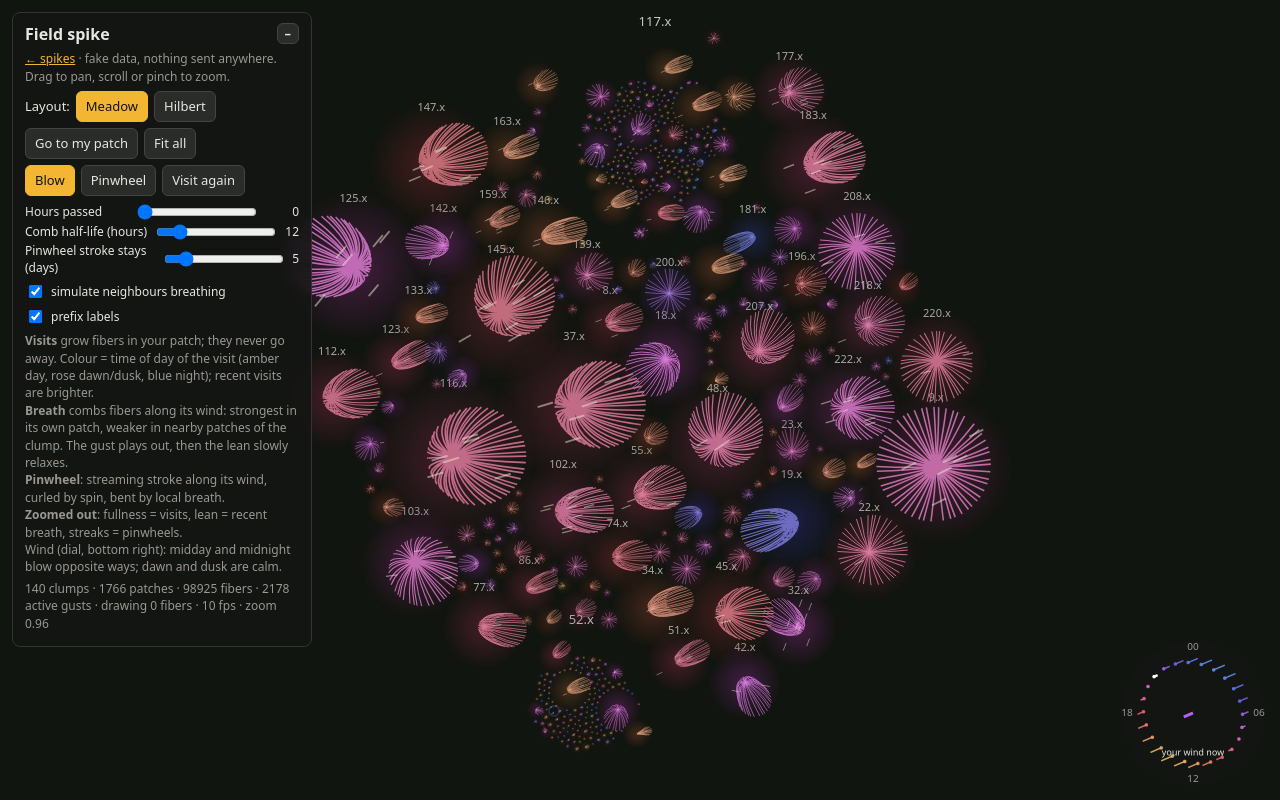
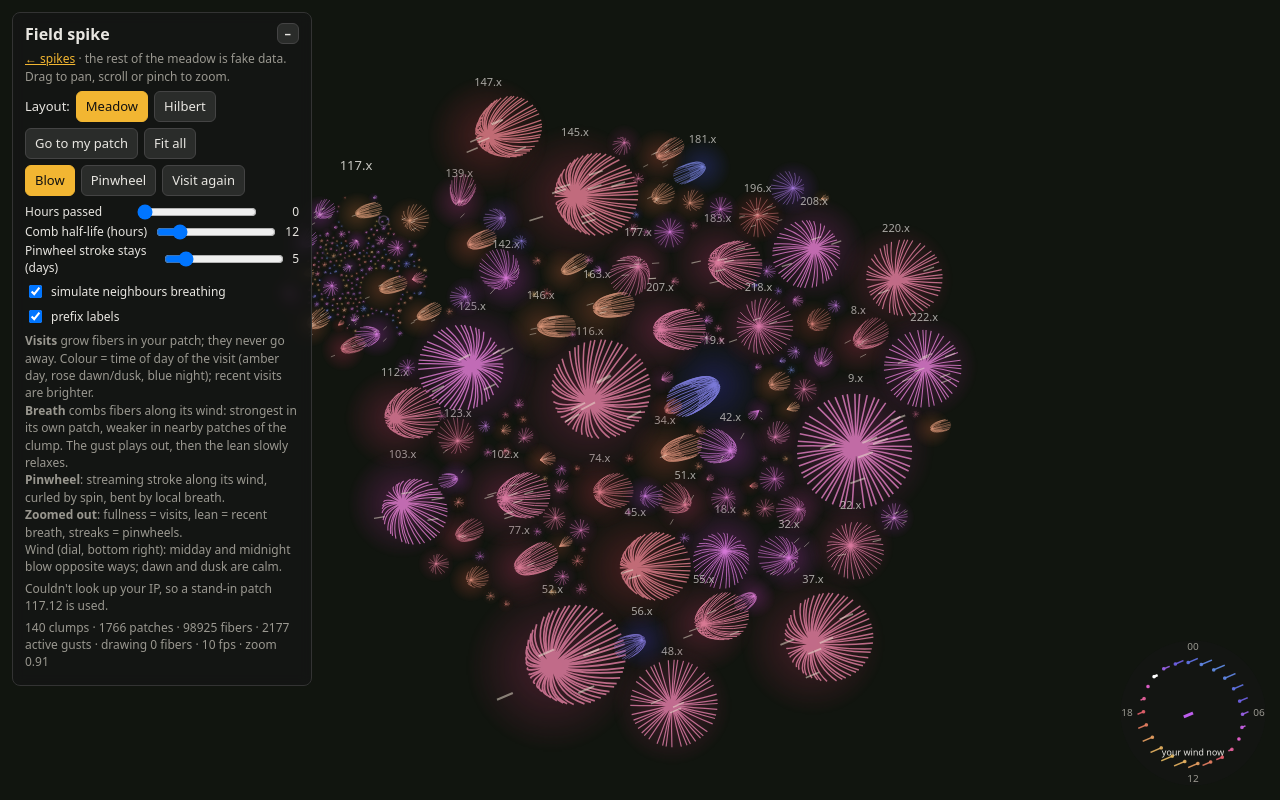
Before and after one commit to mirzu/Fields, a plain HTML site: page spikes/field.html in a window 1280 px wide. Drawn offline with Linux system fonts and the light colour scheme; no server answers; animation ran at ten frames a second.

Commit message:
Field spike: place your visit in your real /16 patch from an IP lookup
Co-Authored-By: Claude Opus 5.5 <noreply@anthropic.com>

```diff
--- a/spikes/field.html
+++ b/spikes/field.html
@@ -31,7 +31,7 @@
 <canvas id="dial" width="300" height="300"></canvas>
 <div class="panel" id="panel">
   <h1>Field spike <button id="collapse" title="collapse">–</button></h1>
-  <p class="muted"><a href="index.html">← spikes</a> · fake data, nothing sent anywhere. Drag to pan, scroll or pinch to zoom.</p>
+  <p class="muted"><a href="index.html">← spikes</a> · the rest of the meadow is fake data. Drag to pan, scroll or pinch to zoom.</p>
   <div class="row">
     Layout:
     <button id="lMeadow" class="on">Meadow</button>
@@ -62,6 +62,7 @@
     <b>Zoomed out</b>: fullness = visits, lean = recent breath, streaks = pinwheels.<br>
     Wind (dial, bottom right): midday and midnight blow opposite ways; dawn and dusk are calm.
   </p>
+  <p class="muted" id="you"></p>
   <p class="muted" id="stats"></p>
 </div>
 <script type="module" src="field.js"></script>
--- a/spikes/field.js
+++ b/spikes/field.js
@@ -724,7 +724,60 @@ function frame(now) {
   requestAnimationFrame(frame);
 }
 
+// ---------- your network ----------
+// A static page can't see its own IP, so ask an echo service. Only the /16 prefix is kept;
+// the full address is dropped as soon as it is parsed and never stored or sent anywhere else.
+async function fetchPrefix() {
+  const sources = [
+    ['https://1.1.1.1/cdn-cgi/trace', (t) => /^ip=(.+)$/m.exec(t)?.[1]],
+    ['https://api.ipify.org?format=json', (t) => JSON.parse(t).ip],
+  ];
+  for (const [url, parse] of sources) {
+    try {
+      const ctl = new AbortController();
+      const timer = setTimeout(() => ctl.abort(), 3000);
+      const res = await fetch(url, { signal: ctl.signal, cache: 'no-store', credentials: 'omit' });
+      clearTimeout(timer);
+      const m = /^(\d{1,3})\.(\d{1,3})\.\d{1,3}\.\d{1,3}$/.exec((parse(await res.text()) || '').trim());
+      if (m) return { a: +m[1], b: +m[2] };
+    } catch { /* try the next source */ }
+  }
+  return null;
+}
+
+// Find or create the head and patch for your prefix in the fake meadow.
+function ensurePatch(a, b) {
+  let head = heads.find((h) => h.a === a);
+  if (!head) {
+    head = { a, patches: [] };
+    heads.push(head);
+    heads.sort((x, y) => x.a - y.a);
+  }
+  let p = head.patches.find((q) => q.b === b);
+  if (!p) {
+    const habit = HABITS.find((h) => h.name === 'mixed');
+    p = { a, b, head, habit, crowd: false, fibers: [], pins: [], affecting: [], idx: patches.length, pendingGusts: 0 };
+    head.patches.push(p);
+    head.patches.sort((x, y) => x.b - y.b);
+    patches.push(p);
+  }
+  return p;
+}
+
+async function boot() {
+  resize();
+  $('stats').textContent = 'Finding your network…';
+  const prefix = await fetchPrefix();
   generate();
+  if (prefix) {
+    home = ensurePatch(prefix.a, prefix.b);
+    $('you').textContent = `Your patch: ${prefix.a}.${prefix.b} (from your IP; only these two numbers are kept, in this tab).`;
+  } else {
+    const mids = patches.filter((p) => p.fibers.length >= 18 && p.fibers.length <= 60);
+    home = mids[Math.floor(rnd() * mids.length)];
+    $('you').textContent = `Couldn't look up your IP, so a stand-in patch ${home.a}.${home.b} is used.`;
+  }
+  addFibers(home, nowHour(), 0); // your visit
   layoutMeadow();
   layoutHilbert();
   for (const p of patches) {
@@ -732,16 +785,11 @@ for (const p of patches) {
     // Historic gusts need meadow positions, so add them after layout.
     for (let i = 0; i < p.pendingGusts; i++) addGust(p, p.habit.hour(), expo(10), false);
   }
-// Your visit: a mid-sized neighbourhood stands in for your network.
-const mids = patches.filter((p) => p.fibers.length >= 18 && p.fibers.length <= 60);
-home = mids[Math.floor(rnd() * mids.length)];
-addFibers(home, nowHour(), 0);
-placeInPatch(home);
   for (const p of patches) summarise(p);
   for (const h of heads) summariseHead(h);
-resize();
-const ext = worldBounds(0);
-cam.scale = (Math.min(W, H) / (2 * ext)) * 0.95;
+  cam.scale = (Math.min(W, H) / (2 * worldBounds(0))) * 0.95;
   drawDial();
   requestAnimationFrame(frame);
+}
+boot();
 window.__field = { draw, heads, patches, gusts, cam, params, flyTo, setLayout, blow, pin, visit, goHome, get home() { return home; } };
```
Also changed, not shown: 1 other file. Lines whose indentation alone changed are shown as unchanged.
